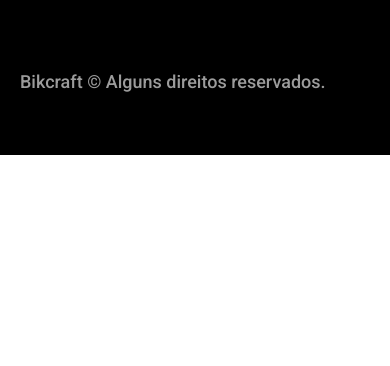
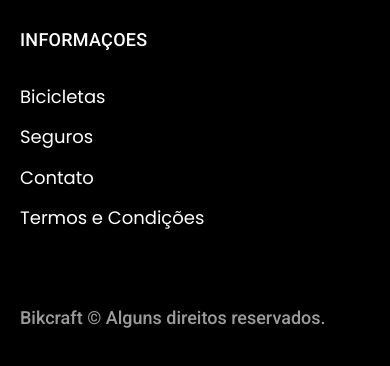
Before and after one commit to BrunoAneves/projetoBikcraft, a plain HTML site: page index.html in a window 390 px wide. Shown: the part 5160-5526 px from the top of the page. Before the commit the page ends 5315 px from the top, so only its background shows below. Drawn offline with Linux system fonts and the light colour scheme.

Commit message:
final primeira pagina

```diff
--- a/css/global/footer.css
+++ b/css/global/footer.css
@@ -44,3 +44,22 @@
   grid-column: 1/-1;
   margin-top: 40px;
 }
+
+@media (max-width: 800px) {
+  .footer > img {
+    display: none;
+  }
+  .footer {
+    grid-template-columns: 1fr 1fr;
+  }
+}
+
+@media (max-width: 600px) {
+  .footer {
+    grid-template-columns: 1fr;
+    gap: 60px;
+  }
+  .footer-copy {
+    margin-top: 0px;
+  }
+}
```
